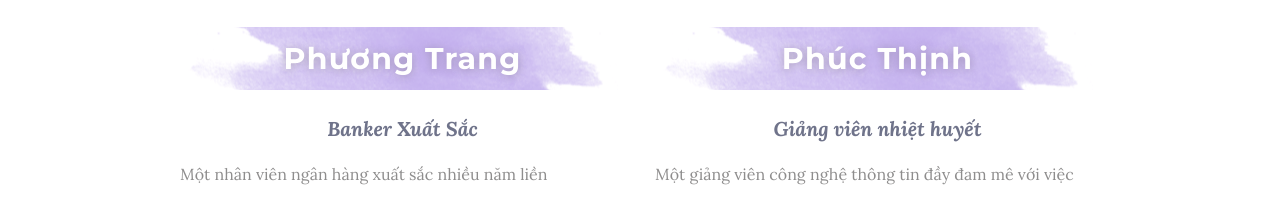
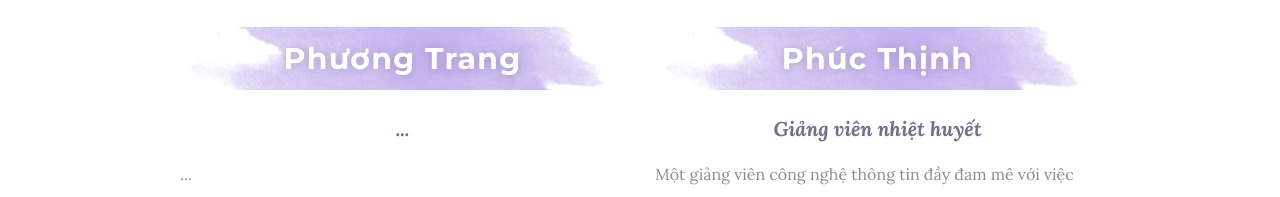
Before and after one commit to Tenshiren/wedding, a plain HTML site: page index.html in a window 1280 px wide. Shown: the part 2502-2699 px from the top of the page. Drawn offline with nearby package versions, Linux system fonts and the light colour scheme; a web font is replaced by a local one.

Commit message:
Update index.html

```diff
--- a/index.html
+++ b/index.html
@@ -171,9 +171,9 @@
          <div class="col-md-5 col-md-offset-1">
             <img src="img/bride.jpg" alt="" class="main-img img-responsive img-circle" />
             <h4 class="text-ornament">Phương Trang</h4>
-            <h6 class="main-subheader">Banker Xuất Sắc</h6>
+            <h6 class="main-subheader">...</h6>
             <p>
-               Một nhân viên ngân hàng xuất sắc nhiều năm liền
+               ...
             </p>
             <!-- small social-icons -->
             <div class="social-media smaller">
```
